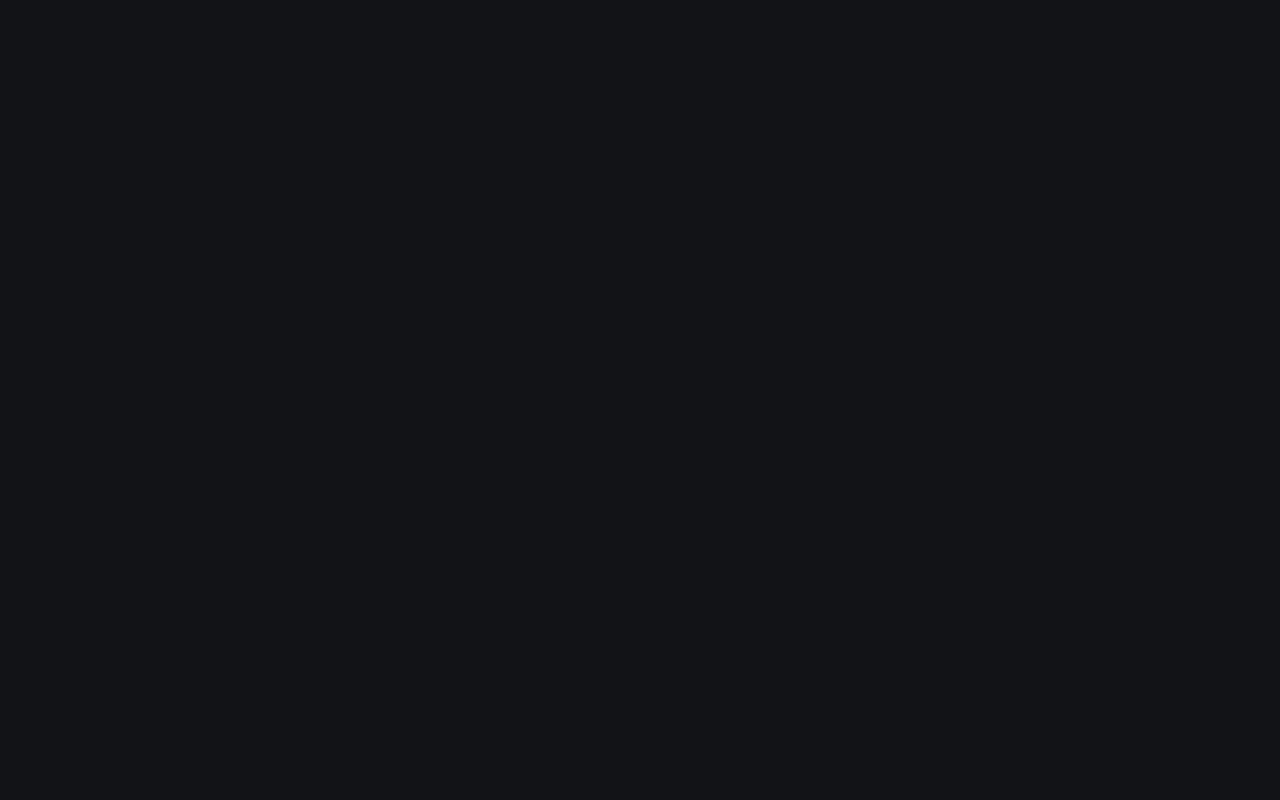
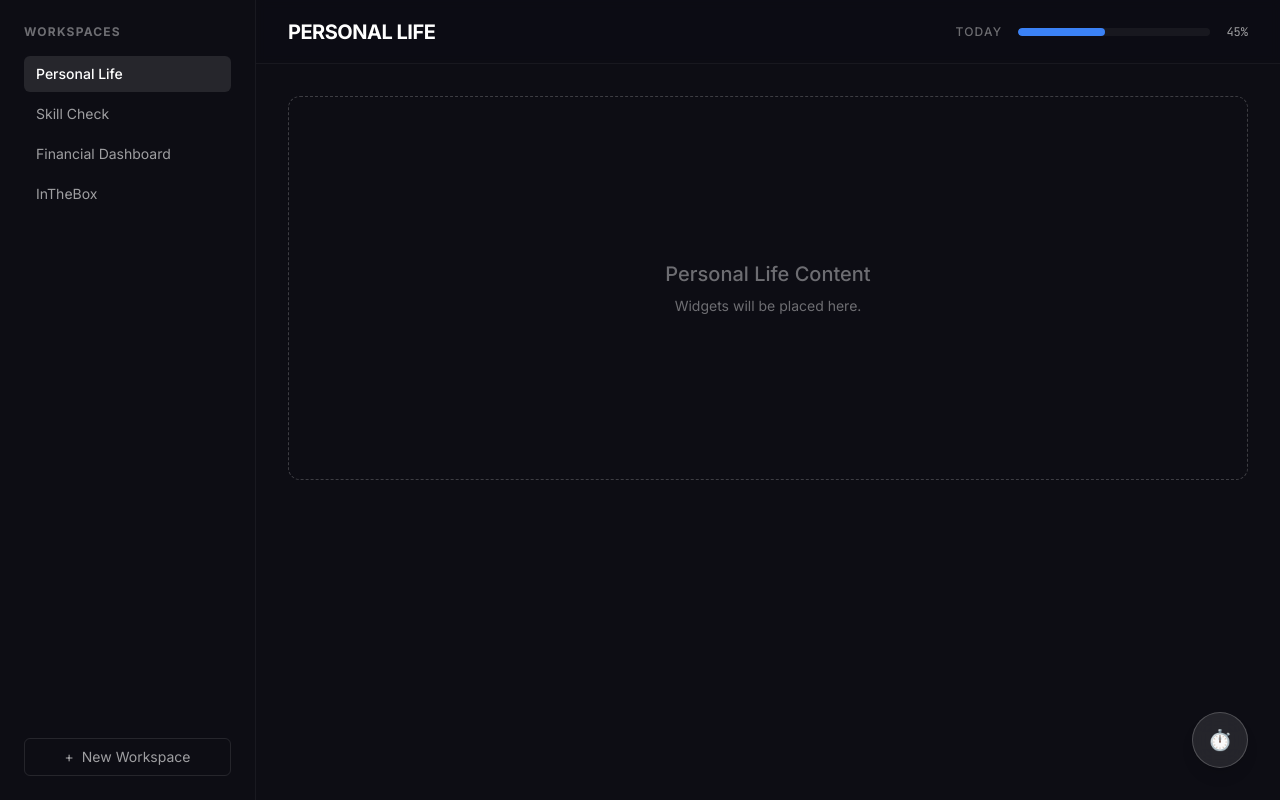
Before and after one commit to ishankumax/ProdOS, a Next.js app: page / in a window 1280 px wide. Before the commit this address had no page. Built offline with nearby package versions, Linux system fonts and the light colour scheme.

Commit message:
feat: implement base shell and workspace switcher (MVP Phase 1)

```diff
--- a/app/page.tsx
+++ b/app/page.tsx
@@ -1,14 +1,20 @@
-import type { Metadata } from "next";
-import Link from "next/link";
-import { createClient } from "@/lib/supabase-server";
+"use client";
 
-export const metadata: Metadata = {
-  title: "Personal OS — Execution Portal",
-  description: "A private system for goals, habits, and progress.",
-};
+import { useState } from "react";
+import Shell from "@/components/layout/Shell";
+import { WorkspaceType } from "@/components/layout/Sidebar";
 
-import { redirect } from "next/navigation";
+export default function HomePage() {
+  const [workspace, setWorkspace] = useState<WorkspaceType>("Personal Life");
 
-export default async function HomePage() {
-  redirect("/dashboard");
+  return (
+    <Shell activeWorkspace={workspace} onWorkspaceChange={setWorkspace}>
+      <div className="p-8">
+        <div className="border border-dashed border-white/20 rounded-xl h-96 flex flex-col items-center justify-center text-white/40">
+          <p className="text-xl font-medium mb-2">{workspace} Content</p>
+          <p className="text-sm">Widgets will be placed here.</p>
+        </div>
+      </div>
+    </Shell>
+  );
 }
--- /dev/null
+++ b/components/layout/Header.tsx
@@ -0,0 +1,22 @@
+import { WorkspaceType } from "./Sidebar";
+
+interface HeaderProps {
+  activeWorkspace: WorkspaceType;
+}
+
+export default function Header({ activeWorkspace }: HeaderProps) {
+  return (
+    <header className="h-16 border-b border-white/5 flex items-center justify-between px-8 bg-[#0d0d14]/80 backdrop-blur-sm sticky top-0 z-10">
+      <h1 className="text-xl font-bold tracking-tight text-white uppercase">{activeWorkspace}</h1>
+
+      {/* Daily Progress Bar */}
+      <div className="flex items-center gap-4">
+        <span className="text-xs font-medium text-white/40 uppercase tracking-widest">Today</span>
+        <div className="w-48 h-2 bg-white/5 rounded-full overflow-hidden">
+          <div className="h-full bg-blue-500 rounded-full" style={{ width: "45%" }} />
+        </div>
+        <span className="text-xs font-mono text-white/60">45%</span>
+      </div>
+    </header>
+  );
+}
--- /dev/null
+++ b/components/layout/Shell.tsx
@@ -0,0 +1,42 @@
+"use client";
+
+import { useState } from "react";
+import Sidebar, { WorkspaceType } from "./Sidebar";
+import Header from "./Header";
+
+interface ShellProps {
+  children: React.ReactNode;
+  activeWorkspace: WorkspaceType;
+  onWorkspaceChange: (w: WorkspaceType) => void;
+}
+
+export default function Shell({ children, activeWorkspace, onWorkspaceChange }: ShellProps) {
+  return (
+    <div className="flex h-screen bg-[#0d0d14] text-white overflow-hidden">
+      {/* 1. Left Sidebar (Workspace Switcher) */}
+      <Sidebar activeWorkspace={activeWorkspace} onWorkspaceChange={onWorkspaceChange} />
+
+      {/* Main Content Area */}
+      <div className="flex-1 flex flex-col min-w-0 relative">
+        {/* 2. Header (Shared) */}
+        <Header activeWorkspace={activeWorkspace} />
+
+        {/* Workspace Content Layer */}
+        <main className="flex-1 overflow-auto relative">
+          {children}
+        </main>
+
+        {/* 3. Floating Bottom-Right Control */}
+        <div className="absolute bottom-8 right-8">
+          <button className="w-14 h-14 bg-white/10 hover:bg-white/20 border border-white/20 rounded-full flex items-center justify-center shadow-lg transition-all backdrop-blur-md">
+            {activeWorkspace === "Financial Dashboard" ? (
+              <span className="text-xl">🧮</span> // Calculator
+            ) : (
+              <span className="text-xl">⏱️</span> // Pomodoro Timer
+            )}
+          </button>
+        </div>
+      </div>
+    </div>
+  );
+}
--- /dev/null
+++ b/components/layout/Sidebar.tsx
@@ -0,0 +1,48 @@
+"use client";
+
+import { useState } from "react";
+
+export type WorkspaceType = "Personal Life" | "Skill Check" | "InTheBox" | "Financial Dashboard";
+
+interface SidebarProps {
+  activeWorkspace: WorkspaceType;
+  onWorkspaceChange: (w: WorkspaceType) => void;
+}
+
+const WORKSPACES: WorkspaceType[] = [
+  "Personal Life",
+  "Skill Check",
+  "Financial Dashboard",
+  "InTheBox",
+];
+
+export default function Sidebar({ activeWorkspace, onWorkspaceChange }: SidebarProps) {
+  return (
+    <aside className="w-64 bg-[#0d0d14] border-r border-white/5 h-full flex flex-col pt-6">
+      <div className="px-6 mb-8">
+        <h2 className="text-white/40 text-xs font-bold tracking-widest uppercase mb-4">Workspaces</h2>
+        <nav className="space-y-1">
+          {WORKSPACES.map((ws) => (
+            <button
+              key={ws}
+              onClick={() => onWorkspaceChange(ws)}
+              className={`w-full text-left px-3 py-2 rounded-md text-sm transition-colors ${
+                activeWorkspace === ws
+                  ? "bg-white/10 text-white font-medium"
+                  : "text-white/60 hover:bg-white/5 hover:text-white"
+              }`}
+            >
+              {ws}
+            </button>
+          ))}
+        </nav>
+      </div>
+
+      <div className="px-6 mt-auto mb-6">
+        <button className="w-full flex items-center justify-center gap-2 px-3 py-2 border border-white/10 rounded-md text-sm text-white/60 hover:bg-white/5 hover:text-white transition-colors">
+          <span>+</span> New Workspace
+        </button>
+      </div>
+    </aside>
+  );
+}
```
